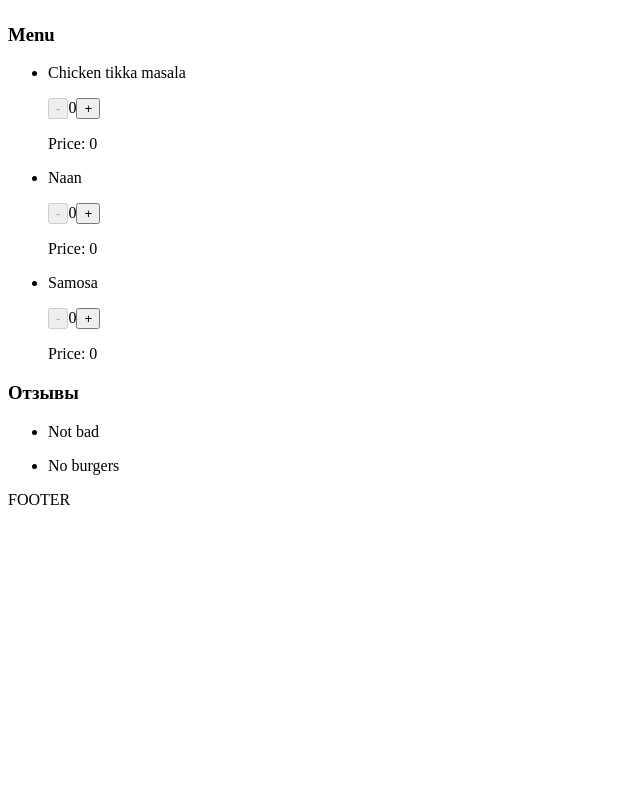
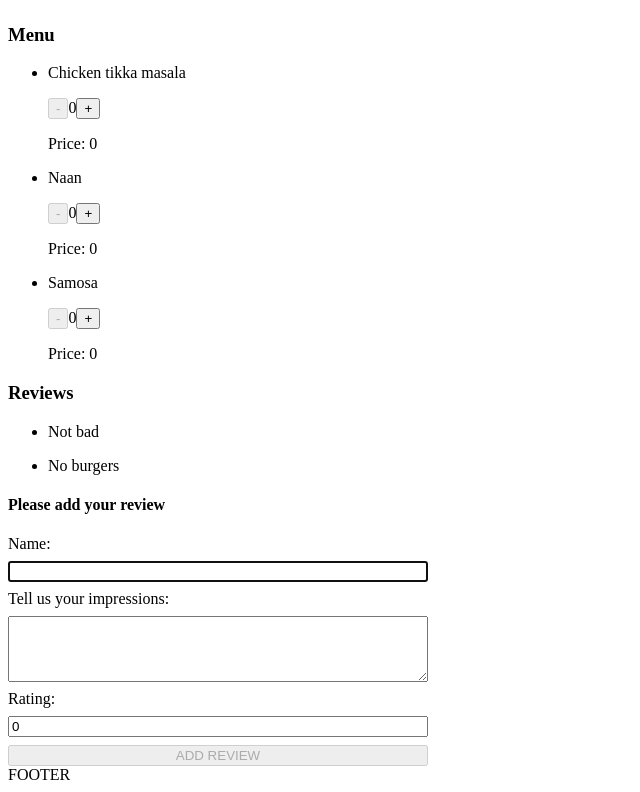
Before and after one commit to olgalatkina/restaurants, a React (Vite) app: page / in a window 1280 px wide. Shown: the part 233-1025 px from the top of the page, without its empty margins (0-640 px from the left). Before the commit the page ends 800 px from the top, so only its background shows below. Built offline with nearby package versions, Linux system fonts and the light colour scheme.

Commit message:
feat: add NewReviewForm

```diff
--- /dev/null
+++ b/src/components/new-review-form/component.jsx
@@ -0,0 +1,91 @@
+import { useReducer } from 'react';
+
+const DEFAULT_FORM_VALUE = {
+  name: '',
+  text: '',
+  rating: 0,
+}
+
+function reducer(state, { type, payload } = {}) {
+  switch (type) {
+    case 'SET_NAME' :
+      return { ...state, name: payload }
+    case 'SET_TEXT':
+      return { ...state, text: payload }
+    case 'SET_RATING':
+      return { ...state, rating: payload }
+    case 'RESET_FORM':
+      return { ...DEFAULT_FORM_VALUE }
+    default: state
+  }
+}
+
+export const NewReviewForm = () => {
+  const [form, dispatch] = useReducer(reducer, DEFAULT_FORM_VALUE);
+
+  const handleSubmit = (evt) => {
+    evt.preventDefault();
+    dispatch({ type: 'RESET_FORM' })
+  }
+
+  return (
+    <div>
+      <h4>Please add your review</h4>
+      <form
+        onSubmit={handleSubmit}
+        style={{
+          display: 'flex',
+          flexDirection: 'column',
+          maxWidth: 420,
+          gap: 8
+        }}
+      >
+        <label htmlFor="name">Name: </label>
+        <input
+          id="name"
+          type="text"
+          value={form.name}
+          autoFocus
+          onChange={(evt) => dispatch({
+            type: 'SET_NAME',
+            payload: evt.target.value
+          })}
+        />
+
+        <label htmlFor="text">Tell us your impressions: </label>
+        <textarea
+          id="text"
+          name="text"
+          rows={4}
+          cols={42}
+          maxLength={300}
+          value={form.text}
+          onChange={(evt) => dispatch({
+            type: 'SET_TEXT',
+            payload: evt.target.value
+          })}
+        />
+
+        <label htmlFor="rating">Rating: </label>
+        <input
+          id="rating"
+          type="number"
+          min='0'
+          max='5'
+          value={form.rating}
+          onChange={(evt) => dispatch({
+            type: 'SET_RATING',
+            payload: Number(evt.target.value)
+          })}
+        />
+
+        <button
+          type='submit'
+          disabled={form.rating === 0}
+        >
+          ADD REVIEW
+        </button>
+      </form>
+    </div>
+  )
+}
--- a/src/components/restaurant/component.jsx
+++ b/src/components/restaurant/component.jsx
@@ -1,5 +1,6 @@
 import { Menu } from "../menu/component"
 import { Reviews } from "../reviews/component"
+import { NewReviewForm } from '../new-review-form/component'
 
 export const Restaurant = ({ name, menu, reviews }) => {
   return (
@@ -9,6 +10,7 @@ export const Restaurant = ({ name, menu, reviews }) => {
       {!!reviews?.length && (
         <Reviews reviews={reviews} />
       )}
+      <NewReviewForm />
     </div>
   )
 }
--- a/src/components/reviews/component.jsx
+++ b/src/components/reviews/component.jsx
@@ -2,7 +2,7 @@ import { Review } from '../review/component'
 export const Reviews = ({ reviews }) => {
   return (
     <div>
-      <h3>Отзывы</h3>
+      <h3>Reviews</h3>
       <ul>
         {reviews.map((review) => (
           <li key={review.id} >
```
